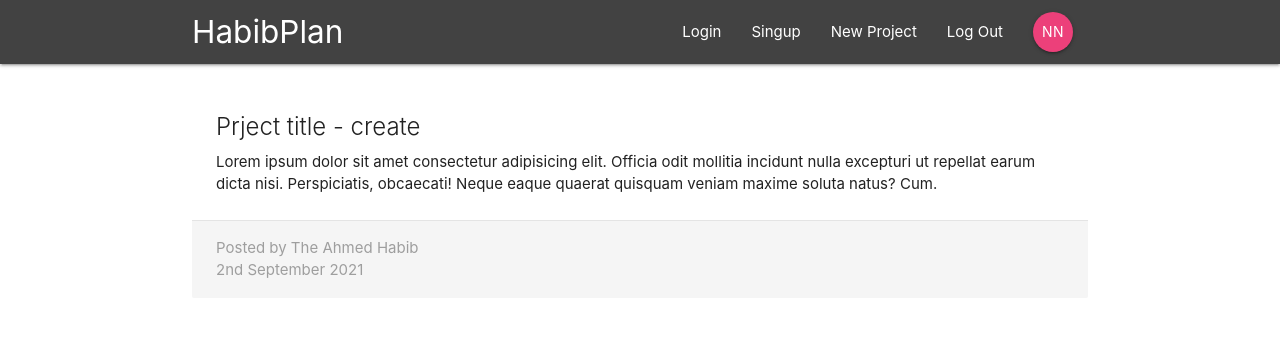
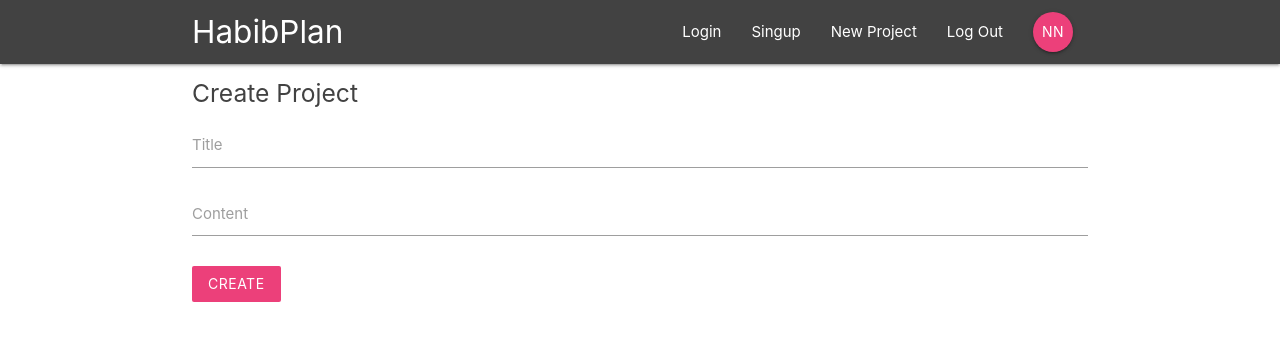
Before and after one commit to 4hmedhabib/Planning-Project, a React (Create React App) app: page /projects/create in a window 1280 px wide. Shown: the top 340 px of the page. Built offline with nearby package versions, Linux system fonts and the light colour scheme.

Commit message:
added create project page

```diff
--- a/src/App.js
+++ b/src/App.js
@@ -4,6 +4,7 @@ import Layout from './components/Layout/Layout';
 import SignIn from './pages/Auth/SignIn';
 import SignUp from './pages/Auth/SignUp';
 import Dashboard from './pages/Dashboard/Dashboard';
+import CreateProject from './pages/Projects/CreateProject';
 import ProjectDetails from './pages/Projects/ProjectDetails';
 
 function App() {
@@ -12,7 +13,8 @@ function App() {
 			<Layout>
 				<Switch>
 					<Route path="/" exact component={Dashboard} />
-					<Route path="/projects/:id" component={ProjectDetails} />
+					<Route path="/projects/create" exact component={CreateProject} />
+					<Route path="/projects/:id" exact component={ProjectDetails} />
 					<Route path="/signin" component={SignIn} />
 					<Route path="/signup" component={SignUp} />
 				</Switch>
--- a/src/pages/Projects/CreateProject.js
+++ b/src/pages/Projects/CreateProject.js
@@ -0,0 +1,44 @@
+import { useState } from 'react';
+
+const CreateProject = () => {
+	const [ value, setValue ] = useState({
+		title: '',
+		content: ''
+	});
+
+	const handleChange = (e) => {
+		setValue((prevState) => ({ ...prevState, [e.target.id]: e.target.value }));
+	};
+
+	const handleSubmit = (e) => {
+		e.preventDefault();
+		console.log(value);
+	};
+
+	return (
+		<div className="container">
+			<form className="white" onSubmit={handleSubmit}>
+				<h5 className="grey-text text-darken-3 ">Create Project</h5>
+				<div className="input-field">
+					<label htmlFor="title">Title</label>
+					<input type="text" name="title" id="title" onChange={handleChange} email={value.title} />
+				</div>
+				<div className="input-field">
+					<label htmlFor="content">Content</label>
+					<textarea
+						name="content"
+						id="content"
+						onChange={handleChange}
+						value={value.content}
+						className=" materialize-textarea"
+					/>
+				</div>
+				<div className="input-field">
+					<button className="btn pink lighten-1 z-depth-0">Create</button>
+				</div>
+			</form>
+		</div>
+	);
+};
+
+export default CreateProject;
```
